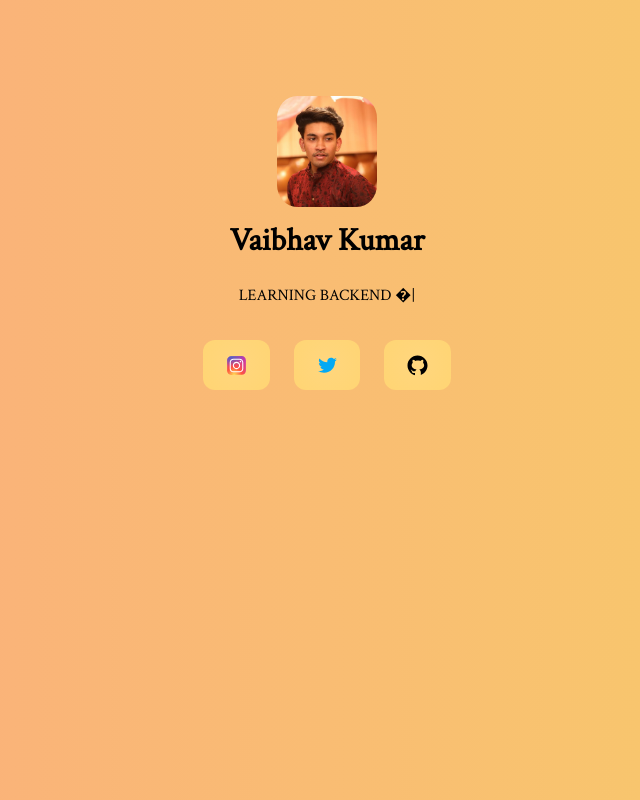
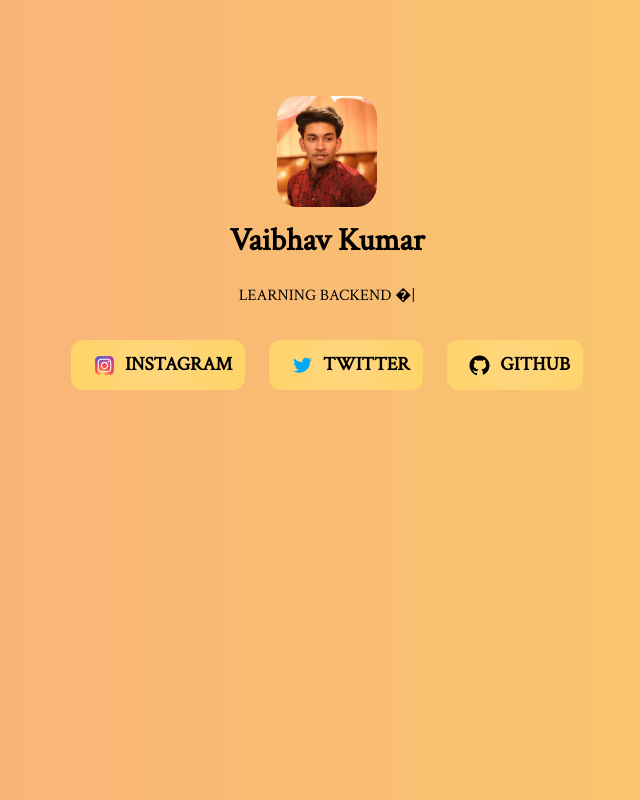
Before and after one commit to PrgVaibhav/My-socials, a plain HTML site: page index.html in a window 1280 px wide. Shown: the whole page, without its empty margins (313-953 px from the left). Drawn offline with Linux system fonts and the light colour scheme.

Commit message:
Update index.html

```diff
--- a/index.html
+++ b/index.html
@@ -21,19 +21,13 @@
       </div>
       <div class="socials">
         <div class="instagram">
-          <a href="#" target="_blank">
-            <img class="icon" src="images/instagram.svg" alt="instagram" />
-          </a>
+          <a href="https://www.instagram.com/codeewithme/" target="_blank"> <img class="icon" src="images/instagram.svg" alt="instagram" />Instagram </a>
         </div>
         <div class="twitter">
-          <a href="https://twitter.com/SyntaxError200" target="_blank">
-            <img class="icon" src="images/twitter.svg" alt="twitter" />
-          </a>
+          <a href="https://twitter.com/SyntaxError200" target="_blank"> <img class="icon" src="images/twitter.svg" alt="twitter" />Twitter </a>
         </div>
         <div class="github">
-          <a href="https://github.com/PrgVaibhav" target="_blank">
-            <img class="icon" src="images/github.svg" alt="github" />
-          </a>
+          <a href="https://github.com/PrgVaibhav" target="_blank"> <img class="icon" src="images/github.svg" alt="github" />GitHub </a>
         </div>
       </div>
     </div>
```
